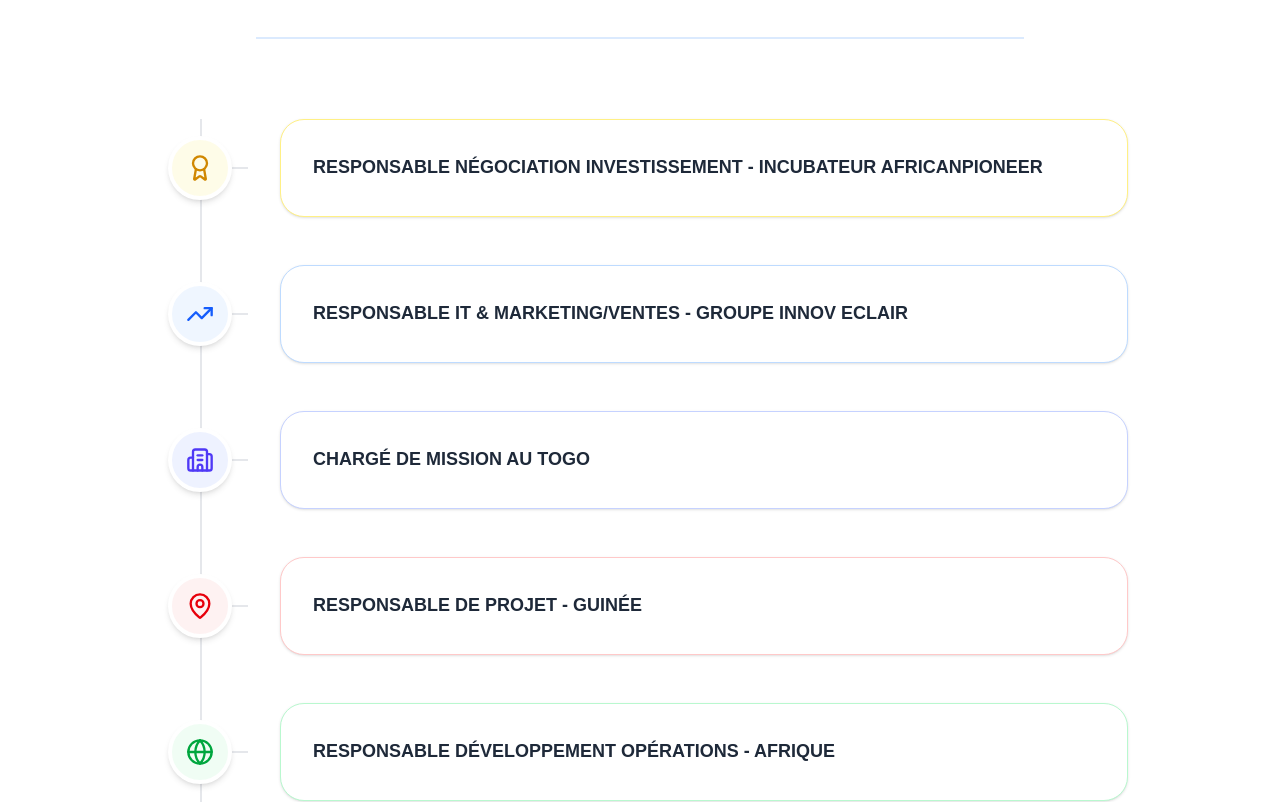
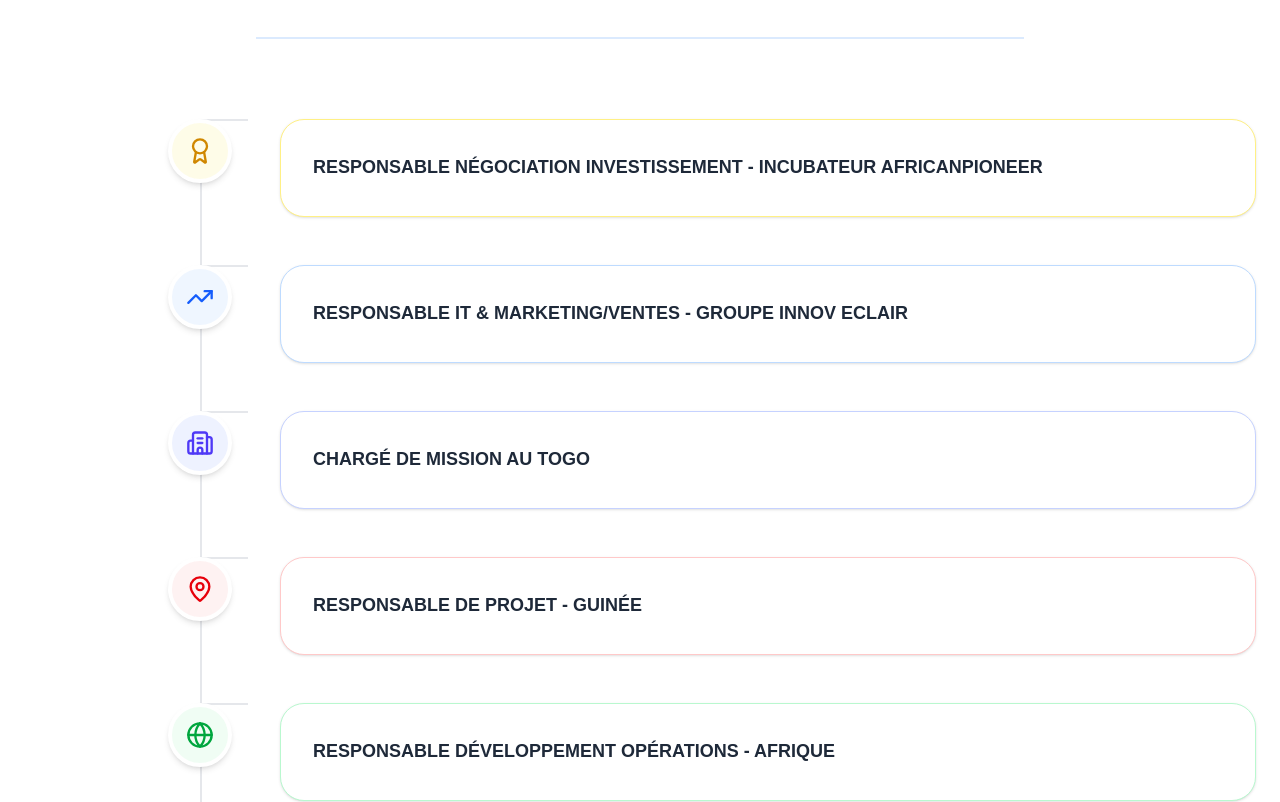
Before and after one commit to R1wen/portfoliomarius, a Next.js app: page / in a window 1280 px wide. Shown: the part 4742-5544 px from the top of the page. Built offline with nearby package versions, Linux system fonts and the light colour scheme.

Commit message:
fix(experienceSection): timeline

```diff
--- a/package.json
+++ b/package.json
@@ -3,9 +3,9 @@
   "version": "0.1.0",
   "private": true,
   "scripts": {
-    "dev": "next dev",
+    "dev": "next dev -H 0.0.0.0",
     "build": "next build",
-    "start": "next start",
+    "start": "next start -H 0.0.0.0",
     "lint": "eslint"
   },
   "dependencies": {
--- a/src/components/ExperienceSection.tsx
+++ b/src/components/ExperienceSection.tsx
@@ -1,4 +1,3 @@
-import React from 'react';
 import {
   Briefcase,
   Globe,
@@ -19,15 +18,15 @@
   const [intro, ...experiences] = items;
 
   const styles = [
-    { icon: Award, color: "text-yellow-600", bg: "bg-yellow-50", border: "border-yellow-200" },     // Management/Stratégie
-    { icon: TrendingUp, color: "text-blue-600", bg: "bg-blue-50", border: "border-blue-200" },      // Investissement
-    { icon: Building2, color: "text-indigo-600", bg: "bg-indigo-50", border: "border-indigo-200" }, // Responsable IT
-    { icon: MapPin, color: "text-red-600", bg: "bg-red-50", border: "border-red-200" },             // Mission Togo
-    { icon: Globe, color: "text-green-600", bg: "bg-green-50", border: "border-green-200" },        // Guinée
-    { icon: Users, color: "text-orange-600", bg: "bg-orange-50", border: "border-orange-200" },     // Ops Afrique
-    { icon: Briefcase, color: "text-purple-600", bg: "bg-purple-50", border: "border-purple-200" }, // Business
-    { icon: Lightbulb, color: "text-teal-600", bg: "bg-teal-50", border: "border-teal-200" },       // Fondateur
-    { icon: CheckCircle2, color: "text-slate-600", bg: "bg-slate-50", border: "border-slate-200" }, // Conseiller
+    { icon: Award, color: "text-yellow-600", bg: "bg-yellow-50", border: "border-yellow-200" },
+    { icon: TrendingUp, color: "text-blue-600", bg: "bg-blue-50", border: "border-blue-200" },
+    { icon: Building2, color: "text-indigo-600", bg: "bg-indigo-50", border: "border-indigo-200" },
+    { icon: MapPin, color: "text-red-600", bg: "bg-red-50", border: "border-red-200" },
+    { icon: Globe, color: "text-green-600", bg: "bg-green-50", border: "border-green-200" },
+    { icon: Users, color: "text-orange-600", bg: "bg-orange-50", border: "border-orange-200" },
+    { icon: Briefcase, color: "text-purple-600", bg: "bg-purple-50", border: "border-purple-200" },
+    { icon: Lightbulb, color: "text-teal-600", bg: "bg-teal-50", border: "border-teal-200" },
+    { icon: CheckCircle2, color: "text-slate-600", bg: "bg-slate-50", border: "border-slate-200" },
   ];
 
   return (
@@ -51,14 +50,31 @@
               const IconComponent = style.icon;
 
               return (
-                <div key={index} className="relative flex items-center group">
-
-                  <div className={`absolute left-0 sm:left-6 md:left-8 lg:left-12 -translate-x-1/2 w-12 h-12 md:w-14 md:h-14 lg:w-16 lg:h-16 rounded-full border-2 md:border-4 border-white shadow-md flex items-center justify-center z-10 transition-transform duration-300 group-hover:scale-110 ${style.bg}`}>
+                <div key={index} className="relative flex flex-row items-center sm:block group">
+                  <div className={`
+                    relative sm:absolute
+                    sm:left-6 md:left-8 lg:left-12
+                    sm:-translate-x-1/2
+                    shrink-0
+                    mr-4 sm:mr-0
+                    w-12 h-12 md:w-14 md:h-14 lg:w-16 lg:h-16
+                    rounded-full border-2 md:border-4 border-white shadow-md
+                    flex items-center justify-center z-10
+                    transition-transform duration-300 group-hover:scale-110
+                    ${style.bg}
+                  `}>
                     <IconComponent className={`w-5 h-5 md:w-6 md:h-6 lg:w-7 lg:h-7 ${style.color}`} />
                   </div>
+
+                  {/* Petit connecteur horizontal (Desktop uniquement) */}
                   <div className="hidden md:block absolute left-12 w-12 h-0.5 bg-gray-200 group-hover:bg-blue-400 transition-colors"></div>
 
-                  <div className="ml-16 sm:ml-20 md:ml-32 w-full">
+                  {/* --- CARTE DE CONTENU --- */}
+                  {/* Changement majeur ici :
+                      - Sur mobile : ml-0 (collé au flux normal après l'icone)
+                      - Sur desktop (sm+) : ml-20 (laisse la place à l'icone absolue)
+                  */}
+                  <div className="ml-0 sm:ml-20 md:ml-32 w-full">
                     <div className={`p-4 md:p-6 lg:p-8 bg-white border rounded-2xl md:rounded-3xl shadow-sm hover:shadow-xl transition-all duration-300 group-hover:-translate-y-1 ${style.border} group-hover:border-transparent`}>
                       <div className="flex flex-col md:flex-row md:items-center justify-between gap-3 md:gap-4">
                         <p className="text-base md:text-lg font-bold text-gray-800 leading-snug">
--- a/src/data/portfolio-data.ts
+++ b/src/data/portfolio-data.ts
@@ -54,8 +54,8 @@
     { title: "Structuration de projets institutionnels et entrepreneuriaux", image: "/images/expertise/project.jpg" }
   ],
   values: {
-    valuesList: "LEADERSHIP, RIGUEUR, EXCELLENCE, ENGAGEMENT, VISION STRATÉGIQUE",
-    visionText: "CONTRIBUER À LA TRANSFORMATION DURABLE DES ORGANISATIONS ET AU DÉVELOPPEMENT STRATÉGIQUE DE L'AFRIQUE ET L'EUROPE, EN PLAÇANT LE LEADERSHIP, LA STRATÉGIE ET L'INNOVATION AU CŒUR DE CHAQUE PROJET."
+    valuesList: "Leadership, Rigueur, Excellence, Engagement, Vision stratégique",
+    visionText: "Contribuer à la transformation durable des organisations et au développement stratégique de l'Afrique et de l'Europe, en plaçant le leadership, la stratégie et l'innovation au cœur de chaque projet."
   },
   contact: {
     email: "marius.eliteschool@outlook.com",
--- a/src/layout/Footer.tsx
+++ b/src/layout/Footer.tsx
@@ -19,8 +19,8 @@
             <h3 className="text-base md:text-lg font-bold mb-3 md:mb-4">Contact</h3>
             <div className="text-sm text-gray-400 space-y-1">
               <p className="break-all">Email: marius.eliteschool@outlook.com</p>
-              <p>Tél: +17(480)315</p>
-              <p>LinkedIn: <a href="#" target="_blank" className="hover:text-blue-400 transition-colors">linkedin.com/in/mabassadotse</a></p>
+              <p>Tél: +xxxxxxxxxx</p>
+              <p>LinkedIn: <a href="https://www.linkedin.com/in/marius-bassah-developpemntcommercialafriquesubsaharienne/" target="_blank" className="hover:text-blue-400 transition-colors">linkedin.com/in/bassahdotse</a></p>
             </div>
           </div>
         </div>
```
